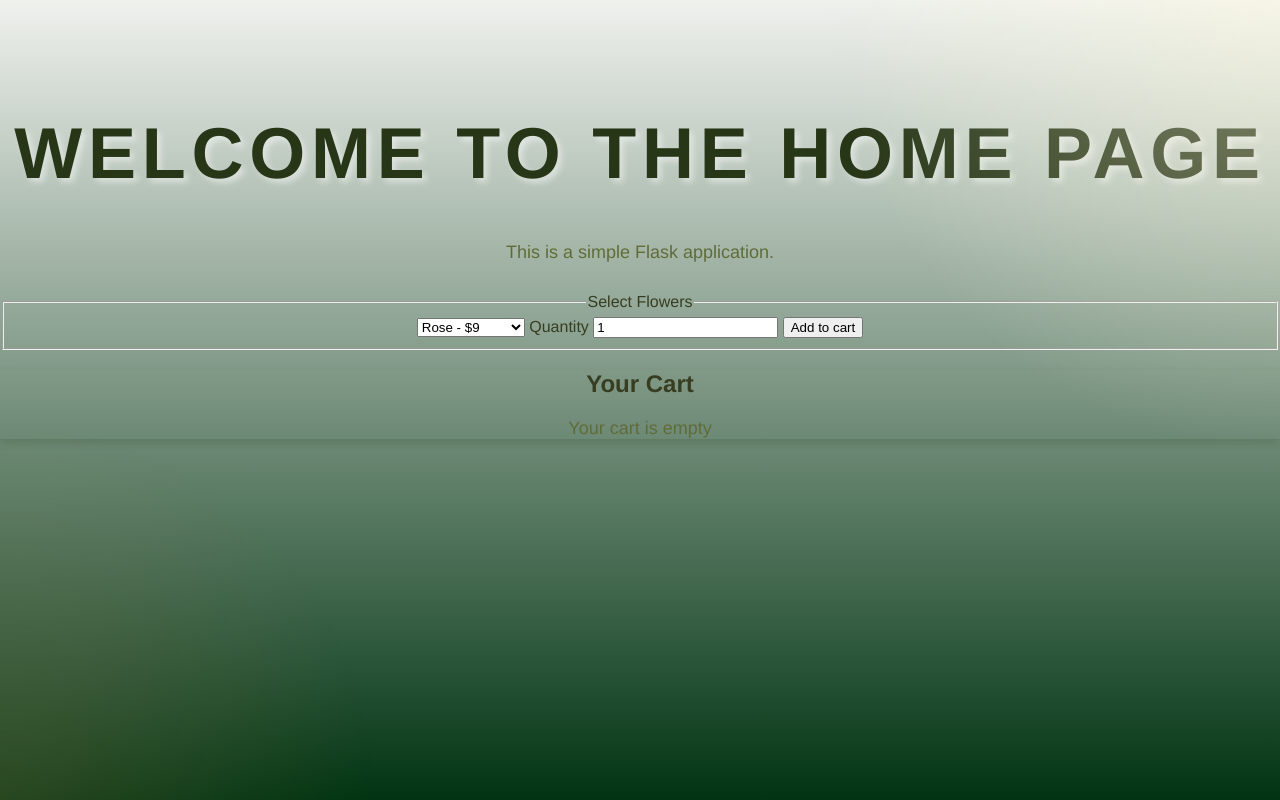
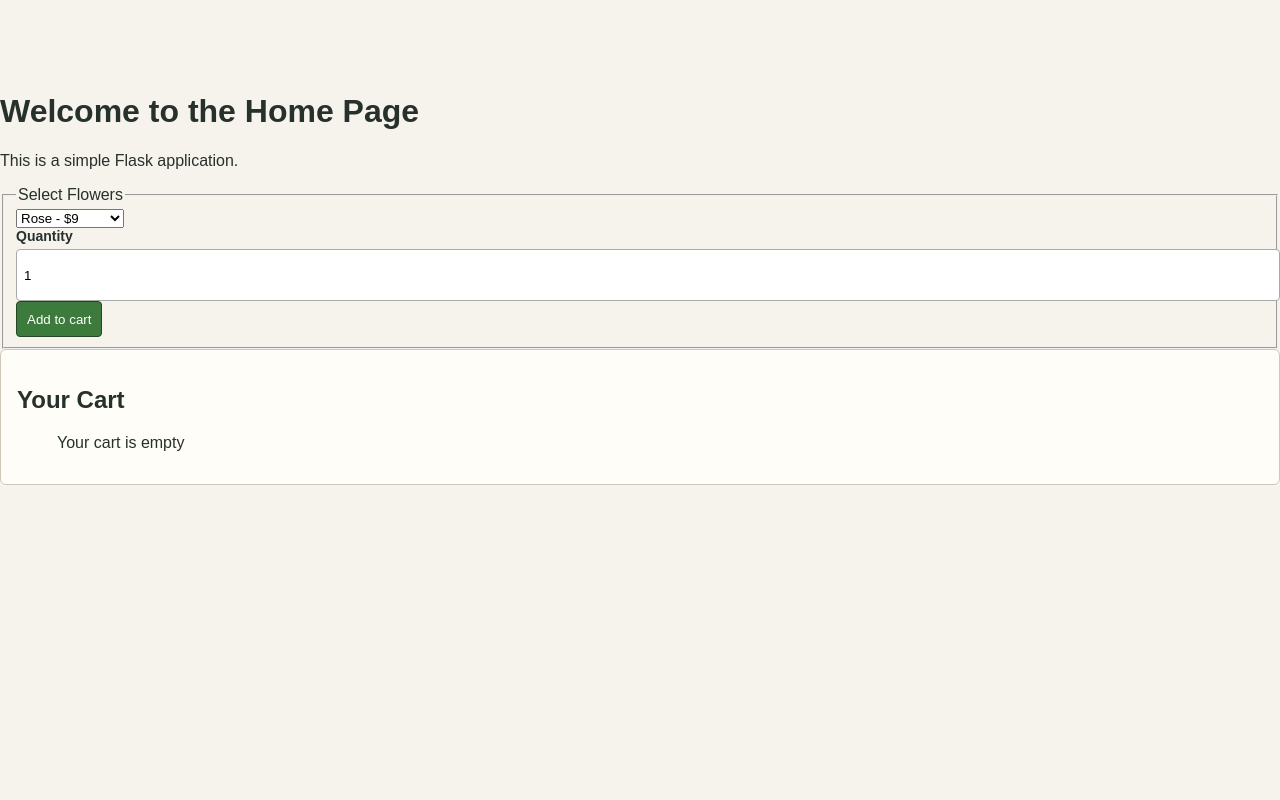
Before and after one commit to Yuvraj-Singh-28/CSC2_Flask_Practise, a Flask app: page / in a window 1280 px wide. Run offline with Flask 3, Linux system fonts and the light colour scheme.

Commit message:
Refactor CSS styles for improved layout and design consistency

```diff
--- a/static/css/style.css
+++ b/static/css/style.css
@@ -1,105 +1,317 @@
 body {
-    font-family: "Helvetica Neue", Arial, sans-serif;
     margin: 0;
-    min-height: 100vh;
-    background: linear-gradient(180deg, #eff1ed 0%, #013412 100%);
-    color: #373d20;
-    text-align: center;
+    font-family: Arial, Helvetica, sans-serif;
+    background: #f6f2ec;
+    color: #26312b;
 }
 
-h1 {
-    font-size: 4.5rem;
-    color: #283618;
-    text-align: center;
-    letter-spacing: 0.08em;
-    text-transform: uppercase;
-    margin-top: 40px;
-    text-shadow: 4px 4px 6px rgba(255, 255, 255, 0.475);
-}
-h3 {
-    font-size: 72px;
-    color: white;
-    text-align: center;
-    text-shadow: 4px 4px 6px rgba(0, 0, 0, 0.434);
+.site-header,
+.site-footer,
+main {
+    max-width: 1050px;
+    margin: 0 auto;
+    padding: 16px;
 }
 
-
-p {
-    font-size: 18px;
-    text-align: center;
-    max-width: 720px;
-    margin: 12px auto 30px;
-    color: #606c38;
+.site-header {
+    display: flex;
+    justify-content: space-between;
+    align-items: center;
+    background: #dbe8dc;
+    border-bottom: 2px solid #7c9a7c;
 }
 
-ul {
-    list-style-type: none;
-    padding: 0;
-    max-width: 700px;
-    margin: 0 auto 40px;
+.brand {
+    font-size: 24px;
+    font-weight: bold;
+    color: #244624;
+    text-decoration: none;
 }
 
-li {
-    background: rgba(254, 250, 224, 0.95);
-    margin: 12px 0;
-    padding: 18px 22px;
-    border-radius: 16px;
-    border: 1px solid rgba(96, 108, 56, 0.08);
-    box-shadow: 0 20px 30px rgba(40, 54, 24, 0.08);
-    transition: transform 0.25s ease, box-shadow 0.25s ease;
+.site-nav a {
+    margin-left: 12px;
+    color: #244624;
+    text-decoration: none;
+    font-weight: bold;
 }
 
-li:hover {
-    transform: translateY(-4px);
-    box-shadow: 0 28px 40px rgba(40, 54, 24, 0.12);
+.site-nav a:hover {
+    text-decoration: underline;
 }
 
-body::before {
-    content: "";
-    position: fixed;
-    top: 0;
-    left: 0;
-    width: 100%;
-    height: 100%;
-    background: radial-gradient(circle at top right, rgba(254, 250, 224, 0.45), transparent 30%),
-                radial-gradient(circle at bottom left, rgba(221, 161, 94, 0.18), transparent 25%);
-    pointer-events: none;
+.hero {
+    margin: 20px 0;
+    padding: 24px;
+    background: #fffdf8;
+    border: 1px solid #d8d0c3;
+    border-radius: 6px;
 }
 
-@media (max-width: 640px) {
-    body {
-        margin: 0 12px;
+.hero h1 {
+    margin: 6px 0;
+    font-size: 42px;
+    color: #244624;
+}
+
+.hero p {
+    margin: 8px 0;
+}
+
+.eyebrow {
+    margin: 0;
+    font-size: 13px;
+    font-weight: bold;
+    color: #7b3333;
+    text-transform: uppercase;
+}
+
+.hero-panel {
+    margin-top: 12px;
+    padding: 10px;
+    background: #eef3ee;
+    border: 1px solid #bccbbc;
+    border-radius: 4px;
+}
+
+.hero-number {
+    display: block;
+    font-size: 34px;
+    font-weight: bold;
+}
+
+.flashes {
+    margin-bottom: 15px;
+}
+
+.flashes p {
+    margin: 6px 0;
+    padding: 10px;
+    background: #fff4ca;
+    border: 1px solid #d8c37c;
+    border-radius: 4px;
+}
+
+.shop-layout {
+    display: grid;
+    grid-template-columns: 1fr 320px;
+    gap: 20px;
+}
+
+.section-heading h2 {
+    margin-top: 4px;
+    border-bottom: 1px solid #aaa;
+}
+
+.product-grid {
+    display: grid;
+    grid-template-columns: repeat(2, 1fr);
+    gap: 12px;
+}
+
+.product-card,
+.addon-card,
+.cart {
+    padding: 16px;
+    background: #fffdf8;
+    border: 1px solid #cfc7ba;
+    border-radius: 6px;
+}
+
+.product-card-top {
+    display: flex;
+    justify-content: space-between;
+    gap: 10px;
+}
+
+.product-name {
+    margin: 0 0 5px;
+    font-size: 20px;
+    font-weight: bold;
+}
+
+.product-stock {
+    margin: 0;
+    color: #666;
+}
+
+.product-price {
+    margin: 0;
+    font-size: 22px;
+    font-weight: bold;
+    color: #2c6848;
+}
+
+.product-actions {
+    display: grid;
+    grid-template-columns: 90px 1fr;
+    gap: 8px;
+    align-items: end;
+    margin-top: 15px;
+}
+
+label {
+    display: block;
+    font-size: 14px;
+    font-weight: bold;
+}
+
+input {
+    width: 100%;
+    min-height: 36px;
+    margin-top: 5px;
+    padding: 7px;
+    border: 1px solid #aaa;
+    border-radius: 4px;
+    background: white;
+}
+
+input[type="checkbox"] {
+    width: auto;
+    min-height: auto;
+    margin: 0;
+}
+
+button {
+    min-height: 36px;
+    padding: 8px 10px;
+    border: 1px solid #244624;
+    background: #3d7b3d;
+    color: white;
+    border-radius: 4px;
+    cursor: pointer;
+}
+
+button:hover {
+    background: #315f31;
+}
+
+.addons-heading {
+    margin-top: 28px;
+}
+
+.addon-card {
+    background: #f0f6f0;
+}
+
+.addon-options {
+    display: grid;
+    gap: 8px;
+}
+
+.addon-option {
+    display: grid;
+    grid-template-columns: 20px 1fr auto;
+    gap: 8px;
+    align-items: center;
+    padding: 8px;
+    background: white;
+    border: 1px solid #ccc;
+    border-radius: 4px;
+}
+
+.addon-submit {
+    width: 100%;
+    margin-top: 12px;
+}
+
+.cart {
+    position: sticky;
+    top: 10px;
+}
+
+.cart-items {
+    display: grid;
+    gap: 8px;
+}
+
+.cart-row {
+    display: flex;
+    justify-content: space-between;
+    gap: 10px;
+    padding-bottom: 8px;
+    border-bottom: 1px solid #ddd;
+}
+
+.cart-row p {
+    margin: 0 0 4px;
+    font-weight: bold;
+}
+
+.cart-row span,
+.empty-cart {
+    color: #666;
+}
+
+.cart-row-actions {
+    text-align: right;
+}
+
+.cart-row-actions a {
+    display: inline-block;
+    margin-top: 6px;
+    padding: 4px 7px;
+    background: #eee;
+    border: 1px solid #bbb;
+    border-radius: 4px;
+    color: #222;
+    text-decoration: none;
+}
+
+.cart-totals p {
+    display: flex;
+    justify-content: space-between;
+    margin: 8px 0;
+}
+
+.cart-totals .total {
+    padding-top: 8px;
+    border-top: 2px solid #999;
+    font-size: 18px;
+}
+
+.secondary-button {
+    width: 100%;
+    background: #6c6c6c;
+    border-color: #555;
+}
+
+.site-footer {
+    margin-top: 25px;
+    background: #e7e2da;
+    border-top: 1px solid #c7bfb4;
+    color: #555;
+}
+
+@media (max-width: 800px) {
+    .shop-layout,
+    .product-grid {
+        grid-template-columns: 1fr;
     }
 
-    h1 {
-        font-size: 1.8rem;
-        margin-top: 30px;
+    .cart {
+        position: static;
+    }
+}
+
+@media (max-width: 520px) {
+    .site-header {
+        display: block;
     }
 
-    p {
-        font-size: 16px;
-        margin: 10px auto 24px;
+    .site-nav {
+        margin-top: 10px;
     }
 
-    li {
-        padding: 16px 18px;
-        border-radius: 14px;
+    .site-nav a {
+        margin-left: 0;
+        margin-right: 10px;
+    }
+
+    .hero h1 {
+        font-size: 32px;
+    }
+
+    .product-actions {
+        grid-template-columns: 1fr;
     }
 }
-.cart {
-    text-align: center;
-    width: auto;
-    height: auto;
-
-    box-shadow: 0 4px 8px rgba(40, 54, 24, 0.2);
-    transition: transform 0.2s ease, box-shadow 0.2s ease;
-}
-a{
-    text-decoration: none;
-    color: #283618;
-    background-color: #013412;
-    padding: 10px 20px;
-    border-radius: 8px;
-    margin: 10px;
-    color: white;
-}
```
